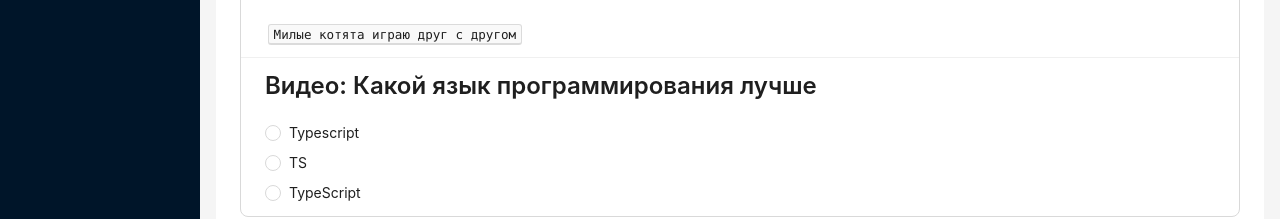
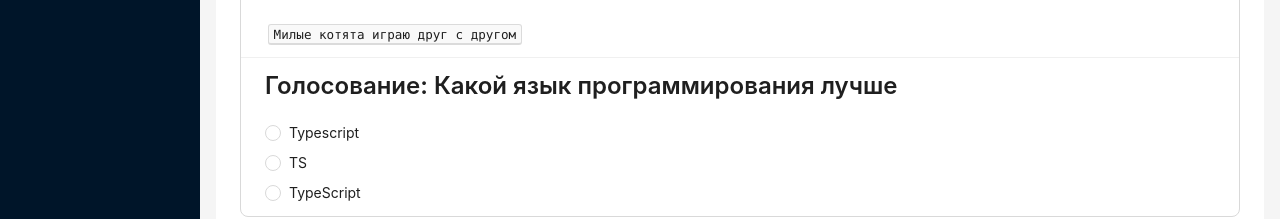
Before and after one commit to izvolte/react-oop-patterns, a React (Vite) app: page /structure/bridge-fc in a window 1280 px wide. Shown: the part 993-1212 px from the top of the page. Built offline with nearby package versions, Linux system fonts and the light colour scheme.

Commit message:
change title vote

```diff
--- a/src/pages/Structure/Bridge/components/VoteContent/VoteContentTitle.tsx
+++ b/src/pages/Structure/Bridge/components/VoteContent/VoteContentTitle.tsx
@@ -5,7 +5,7 @@ type PropsType = {
 }
 
 const PostContentTitle = ({ title }: PropsType) => {
-  return <Typography.Title level={3}>Видео: {title}</Typography.Title>
+  return <Typography.Title level={3}>Голосование: {title}</Typography.Title>
 }
 
 export default PostContentTitle
```
